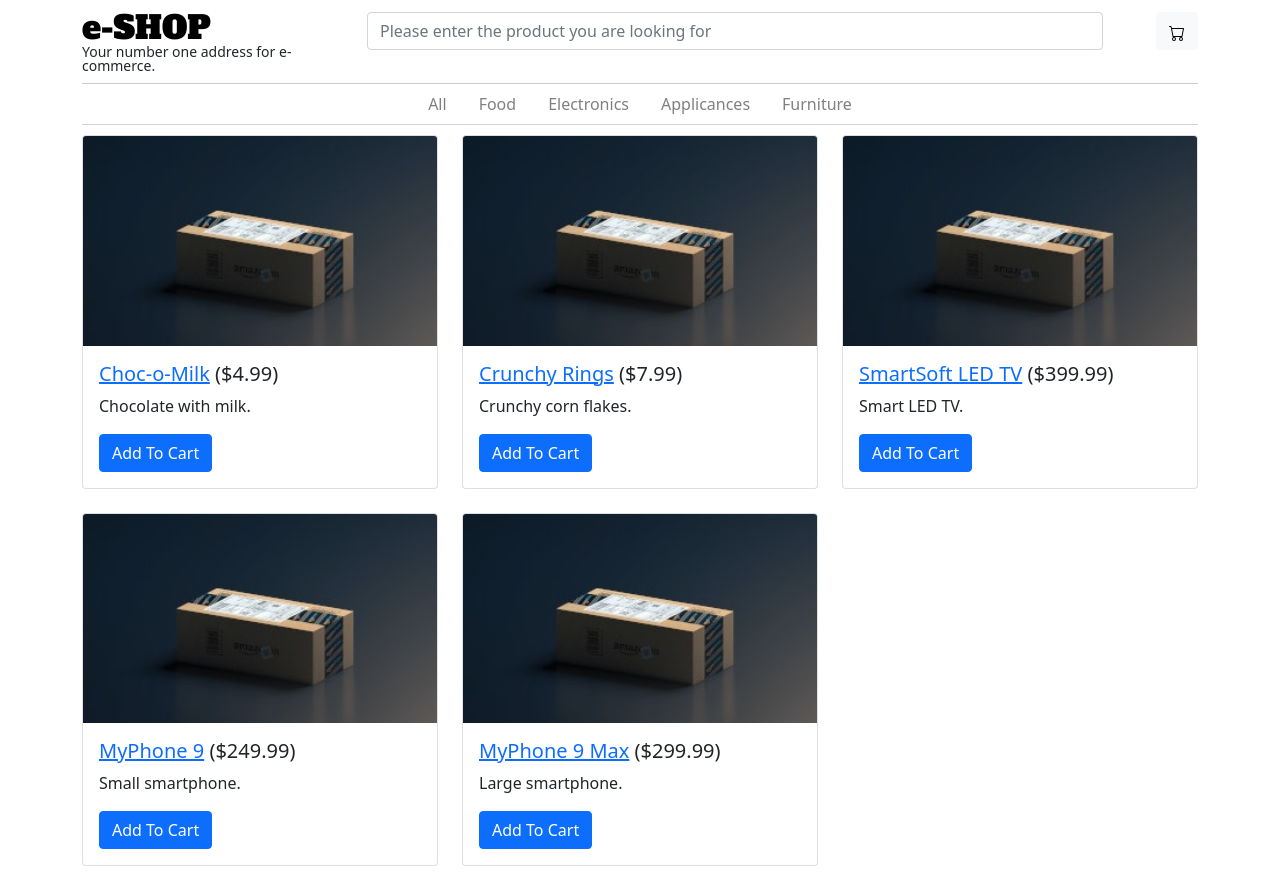
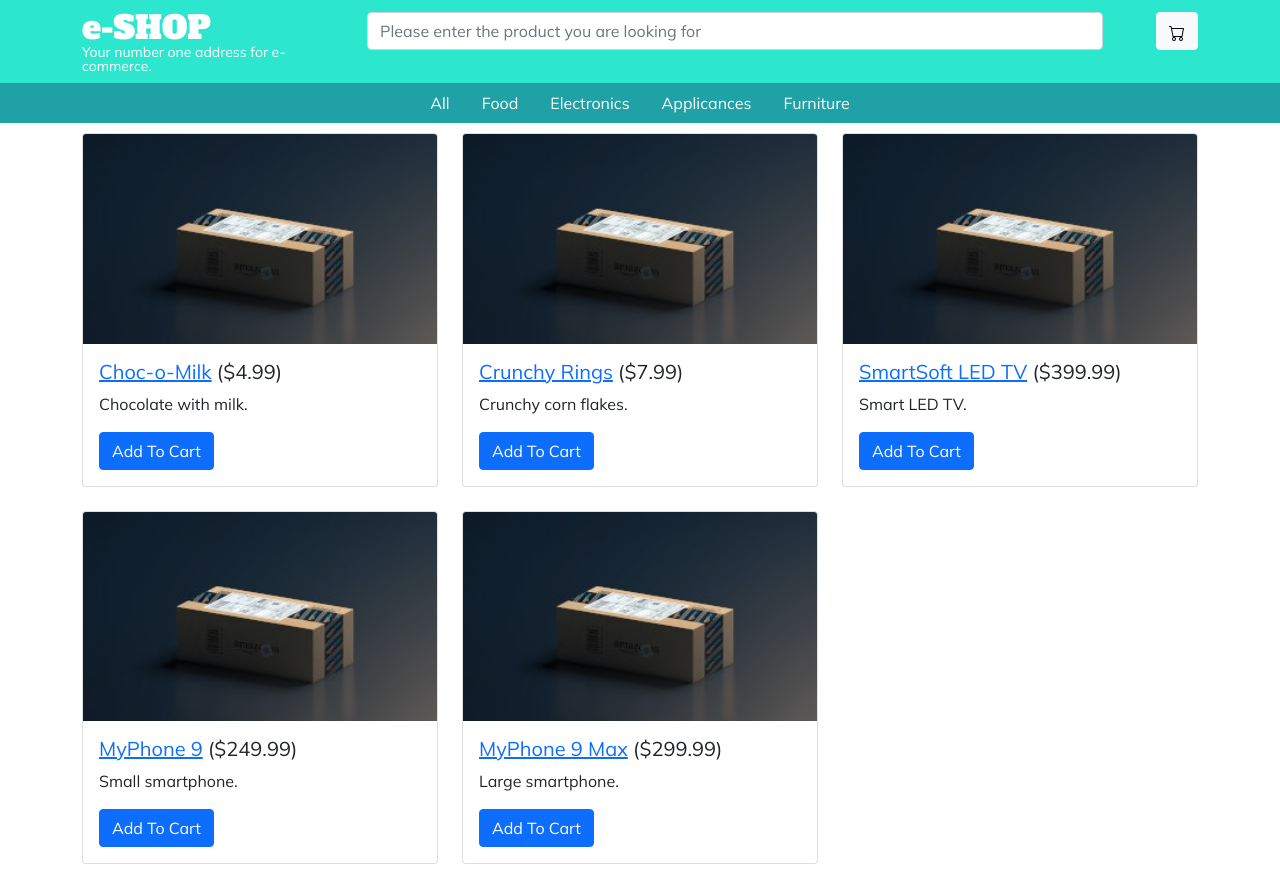
Before and after one commit to basarozogut/react-shop, a React (Create React App) app: page / in a window 1280 px wide. Built offline with nearby package versions, Linux system fonts and the light colour scheme; data requests are answered from the project's data file.

Commit message:
design changes

```diff
--- a/public/index.html
+++ b/public/index.html
@@ -25,6 +25,7 @@
   <link rel="preconnect" href="https://fonts.googleapis.com">
   <link rel="preconnect" href="https://fonts.gstatic.com" crossorigin>
   <link href="https://fonts.googleapis.com/css2?family=Alfa+Slab+One&display=swap" rel="stylesheet">
+  <link href="https://fonts.googleapis.com/css2?family=Mulish&display=swap" rel="stylesheet">
   <title>e-SHOP</title>
 </head>
 
--- a/src/App.css
+++ b/src/App.css
@@ -1,7 +1,10 @@
+.App-container {
+    font-family: 'Mulish', sans-serif;
+}
+
 .App-header {
-    border-bottom: 1px solid lightgray;
     padding: 0;
-    background-color: white;
+    background-color: #2ce6cd;
 }
 
 .App-header-logo-container {
@@ -23,3 +26,8 @@
 .App-outlet-container {
     padding: 10px 0 10px 0;
 }
+
+.App-header-categories {
+    margin-top: 10px;
+    background-color: #20a1a5;
+}
--- a/src/App.js
+++ b/src/App.js
@@ -36,9 +36,10 @@ function App() {
   }
 
   return (
-    <Container>
+    <div className='App-container'>
       <CartContext.Provider value={{ cartItems, setCartItems, currency: '$', cartStateLoaded, setCartStateLoaded }}>
         <header className='App-header sticky-top'>
+          <Container>
             <Row>
               <Col md={{ order: 1, span: 3 }} xs={{ order: 1, span: 10 }}>
                 <div className='App-header-logo-container'>
@@ -67,13 +68,19 @@ function App() {
                 </div>
               </Col>
             </Row>
+          </Container>
+          <div className='App-header-categories'>
+            <Container>
               <Row>
                 <Col>
                   <Categories />
                 </Col>
               </Row>
+            </Container>
+          </div>
         </header>
         <main>
+          <Container>
             <Row>
               <Col>
                 <div className='App-outlet-container'>
@@ -89,9 +96,10 @@ function App() {
                 <Cart />
               </Offcanvas.Body>
             </Offcanvas>
+          </Container>
         </main>
       </CartContext.Provider>
-    </Container>
+    </div>
   );
 }
 
--- a/src/components/Categories.css
+++ b/src/components/Categories.css
@@ -1,10 +1,13 @@
 .Categories {
-    border-top: 1px solid #ccc;
-    margin-top: 10px;
+
 }
 
 .Categories a {
-    color: gray;
+    color: #ffffff;
+}
+
+.Categories a:hover {
+    color: #b1ffd4;
 }
 
 .Categories-nav-item-placeholder {
--- a/src/components/Logo.css
+++ b/src/components/Logo.css
@@ -3,7 +3,7 @@
     font-family: 'Alfa Slab One', cursive;
     font-size: 32px;
     line-height: 32px;
-    color: black;
+    color: white;
     text-decoration: none;
     transform-origin: center;
     transition: .05s ease-in;
@@ -14,6 +14,7 @@
 }
 
 .Logo-subtext {
+    color: white;
     font-size: 14px;
     line-height: 14px;
 }
```
Lines whose indentation alone changed are shown as unchanged.
